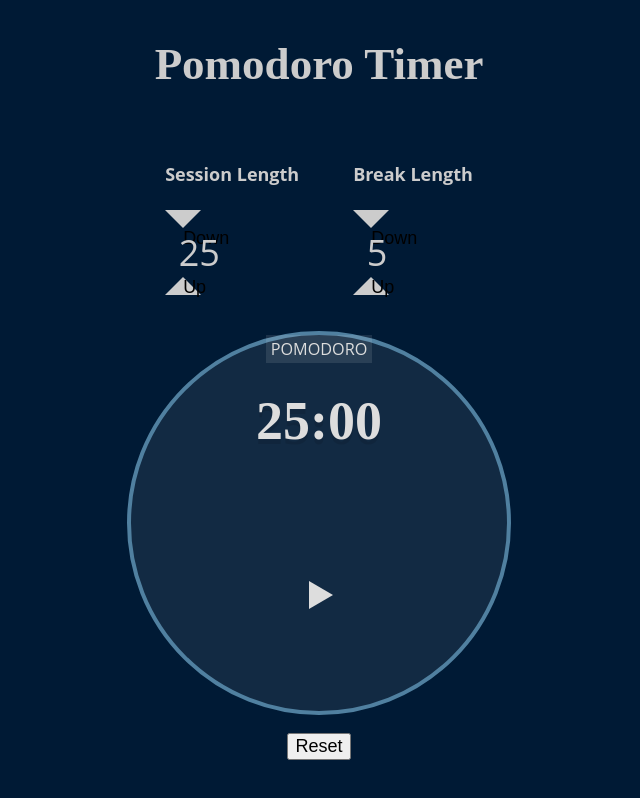
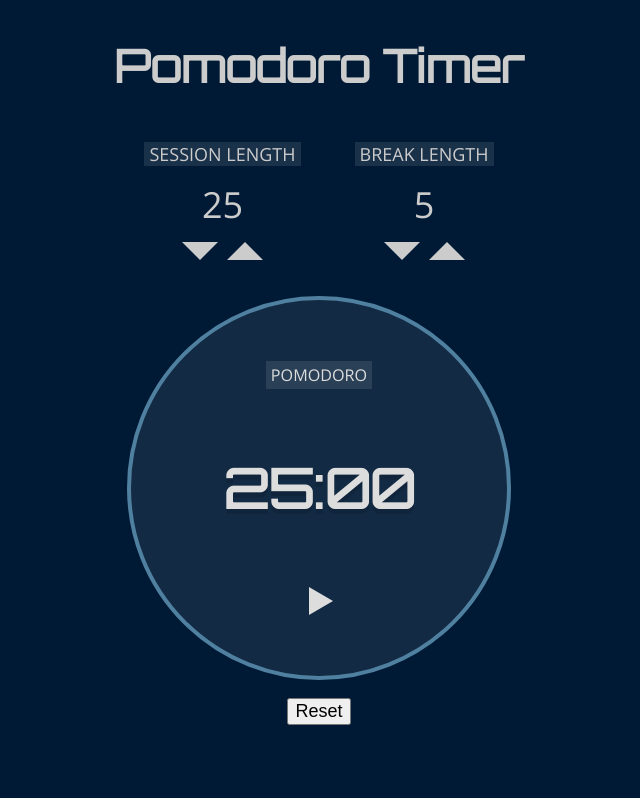
Before and after one commit to theschmocker/pomodoro, a plain HTML site: page index.html in a window 1280 px wide. Shown: the whole page, without its empty margins (321-961 px from the left). Drawn offline with nearby package versions, Linux system fonts and the light colour scheme.

Commit message:
shuffled around some markup

```diff
--- a/index.html
+++ b/index.html
@@ -3,6 +3,7 @@
     <head>
         <meta charset="UTF-8">
         <title>Pomodoro Timer</title>
+        <link href="https://fonts.googleapis.com/css?family=Open+Sans|Orbitron" rel="stylesheet">
         <link rel="stylesheet" href="assets/styles.css">
     </head>
     <body>
@@ -10,21 +11,25 @@
         <!--Session controls-->
         <div class="settings-container">
             <div class="time-setting" id="session-setting">
-                <h4>Session Length</h4>
-                <button class="decrement">Down</button>
-                <span class="minute-setting" id="session-length"></span>
-                <button class="increment">Up</button>
+                <h4 class="time-setting--heading">Session Length</h4>
+                <p class="minute-setting" id="session-length"></p>
+                <div class="time-setting--controls">
+                    <button class="decrement"></button>
+                    <button class="increment"></button>
+                </div>
             </div>
             <!--Break controls-->
             <div class="time-setting" id="break-setting">
-                <h4>Break Length</h4>
-                <button class="decrement">Down</button>
-                <span class="minute-setting" id="break-length">5</span>
-                <button class="increment">Up</button>
+                <h4 class="time-setting--heading">Break Length</h4>
+                <p class="minute-setting" id="break-length">5</p>
+                <div class="time-setting--controls">
+                    <button class="decrement"></button>
+                    <button class="increment"></button>
+                </div>
             </div>
         </div>
         <div role="timer-start-stop" class="timer">
-            <span id="timer-label">Pomodoro</span>
+            <h4 class="timer-label-wrapper"><span id="timer-label">Pomodoro</span></h4>
             <h2 id="countdown"></h2>
             <div id="timer-state">
                 <span class="play"></span>
```
